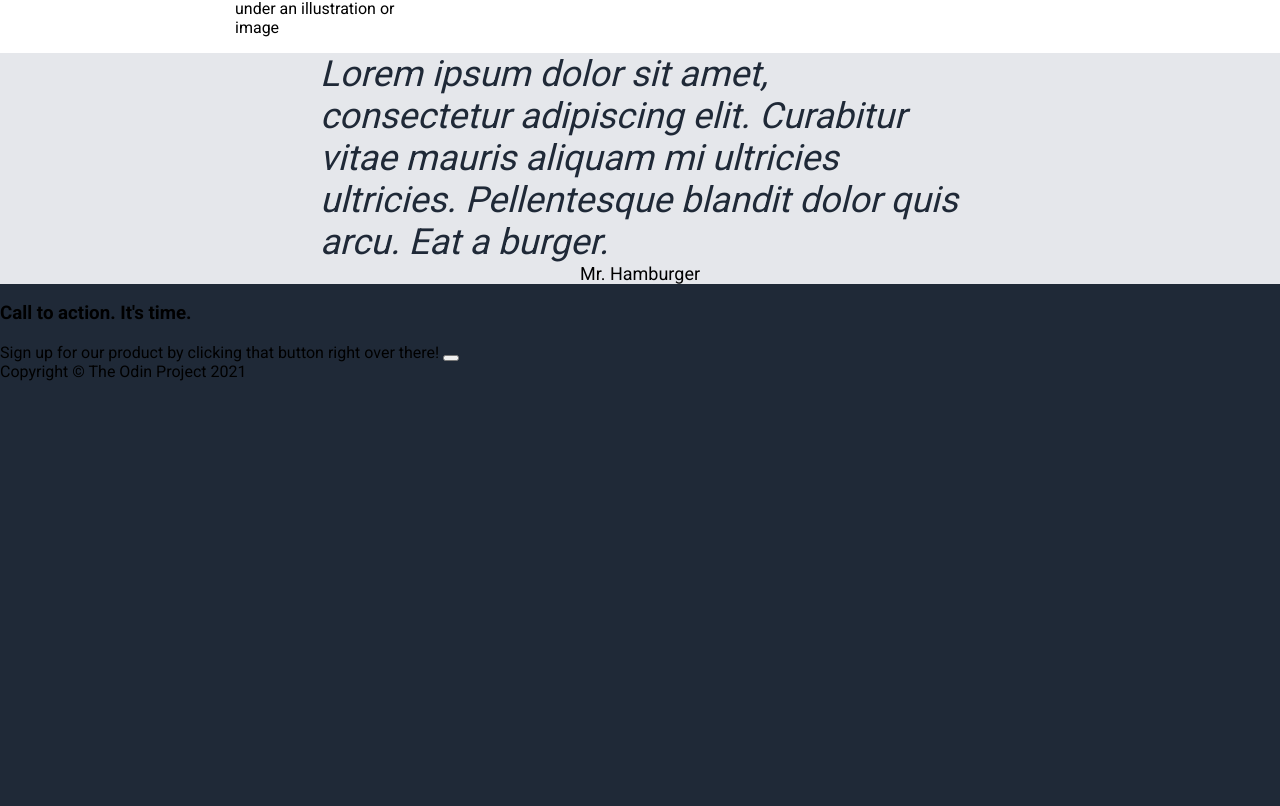
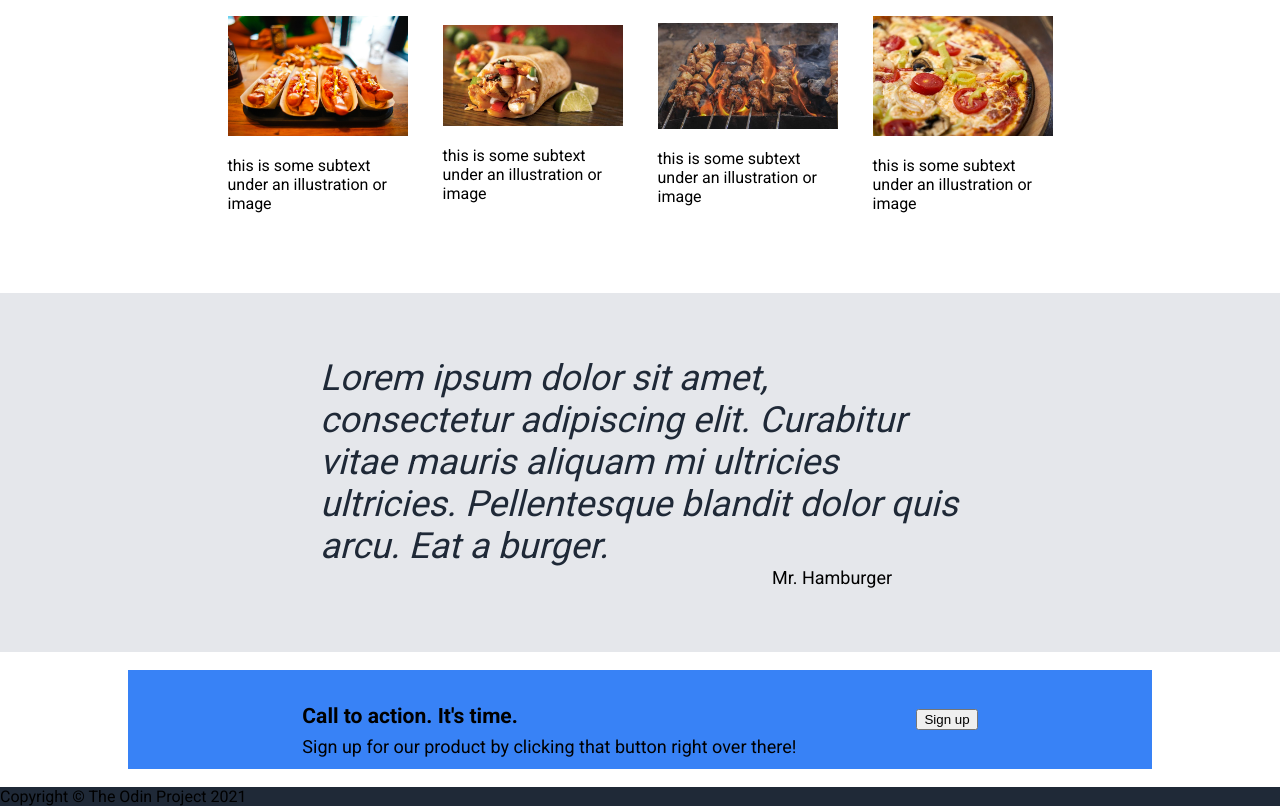
Before and after one commit to sahelttu/odin-landing, a plain HTML site: page index.html in a window 1280 px wide. Shown: the part 740-1546 px from the top of the page. Before the commit the page ends 1121 px from the top, so only its background shows below. Drawn offline with Linux system fonts and the light colour scheme.

Commit message:
added more images, styling on quote div an cta div

```diff
--- a/index.html
+++ b/index.html
@@ -25,32 +25,32 @@
             </p>
             <button class="intro-button">Sign up</button>
         </div>
-        <img class="intro-image" src="./assets/burger1.jpg" alt="a hamburger">
+        <img class="intro-image" src="./assets/burger1.jpg" alt="hamburger">
     </div>
 
     <div class="div-info">
         <h2>Some random information</h2>
         <div class="info-cards">
             <div class="card">
-                <img class="card-image" src="./assets/hotdog.jpg" alt="">
+                <img class="card-image" src="./assets/hotdog.jpg" alt="hotdog">
                 <p class="card-info">
                     this is some subtext under an illustration or image
                 </p>
             </div>
             <div class="card">
-                <img class="card-image" src="" alt="">
+                <img class="card-image" src="./assets/burrito.jpg" alt="burrito">
                 <p class="card-info">
                     this is some subtext under an illustration or image
                 </p>
             </div>
             <div class="card">
-                <img class="card-image" src="" alt="">
+                <img class="card-image" src="./assets/kebab.jpg" alt="kebab">
                 <p class="card-info">
                     this is some subtext under an illustration or image
                 </p>
             </div>
             <div class="card">
-                <img class="card-image" src="" alt="">
+                <img class="card-image" src="./assets/pizza.jpg" alt="pizza">
                 <p class="card-info">
                     this is some subtext under an illustration or image
                 </p>
@@ -69,13 +69,17 @@
 
     <div class="div-cta">
         <div class="cta">
-            <h3 class="cta-h3">Call to action. It's time.</h3>
-            <span class="cta-span">
-                Sign up for our product
-                by clicking that button
-                right over there!
-            </span>
-            <button class="cta-button"></button>
+            <div class="cta-text">
+                <h3>Call to action. It's time.</h3>
+                <span class="cta-span">
+                    Sign up for our product
+                    by clicking that button
+                    right over there!
+                </span>
+            </div>
+
+
+            <button class="cta-button">Sign up</button>
         </div>
     </div>
 
--- a/styles/styles.css
+++ b/styles/styles.css
@@ -18,6 +18,10 @@ h2{
     font-size: 36px;
     font-weight: 800;
     color: #1f2937;
+}
+
+h3{
+    margin-bottom: 8px;
 }
 
 .header{
@@ -52,6 +56,7 @@ h2{
     gap: 150px;
     margin-top: 20px;
     margin-bottom: 90px;
+    padding: 48px 0 64px 0;
 }
 
 .div-intro p{
@@ -86,11 +91,13 @@ h2{
     flex-direction: column;
     justify-content: center;
     align-items: center;
+    padding: 64px 0;
 }
 
 .info-cards{
     display: flex;
-    gap: 30px;
+    align-items: center;
+    gap: 35px;
 }
 
 .card{
@@ -107,6 +114,7 @@ h2{
     flex-direction: column;
     align-items: center;
     justify-content: center;
+    padding: 64px 0;
 }
 
 .quote-text{
@@ -120,4 +128,34 @@ h2{
 
 .quote-signature{
     font-size: 18px;
+    margin-left: 30%;
 }
+
+.div-cta{
+    background-color: white;
+    display: flex;
+    align-items: center;
+    justify-content: center;
+    margin: 0;
+    padding: 18px;
+}
+
+.cta{
+    display: flex;
+    align-items: center;
+    justify-content: center;
+    gap: 120px;
+    background-color: #3882f6;
+    padding: 12px;
+    width: 1000px;
+}
+
+.cta-text{
+    display: flex;
+    flex-direction: column;
+    font-size: 18px;
+}
+
+.cta-button{
+    height: 50%;
+}
```
Also changed, not shown: assets/burrito.jpg (added), assets/kebab.jpg (added), assets/pizza.jpg (added), 1 other file.
